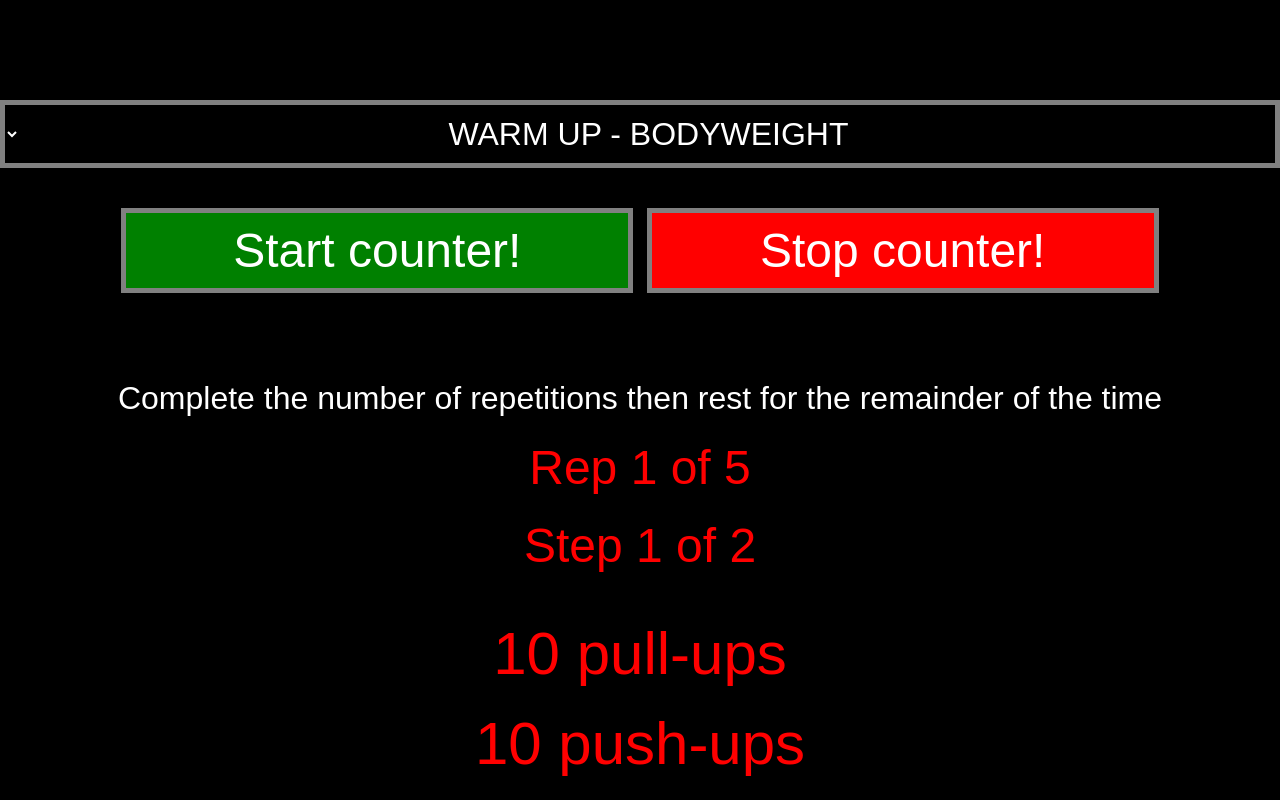
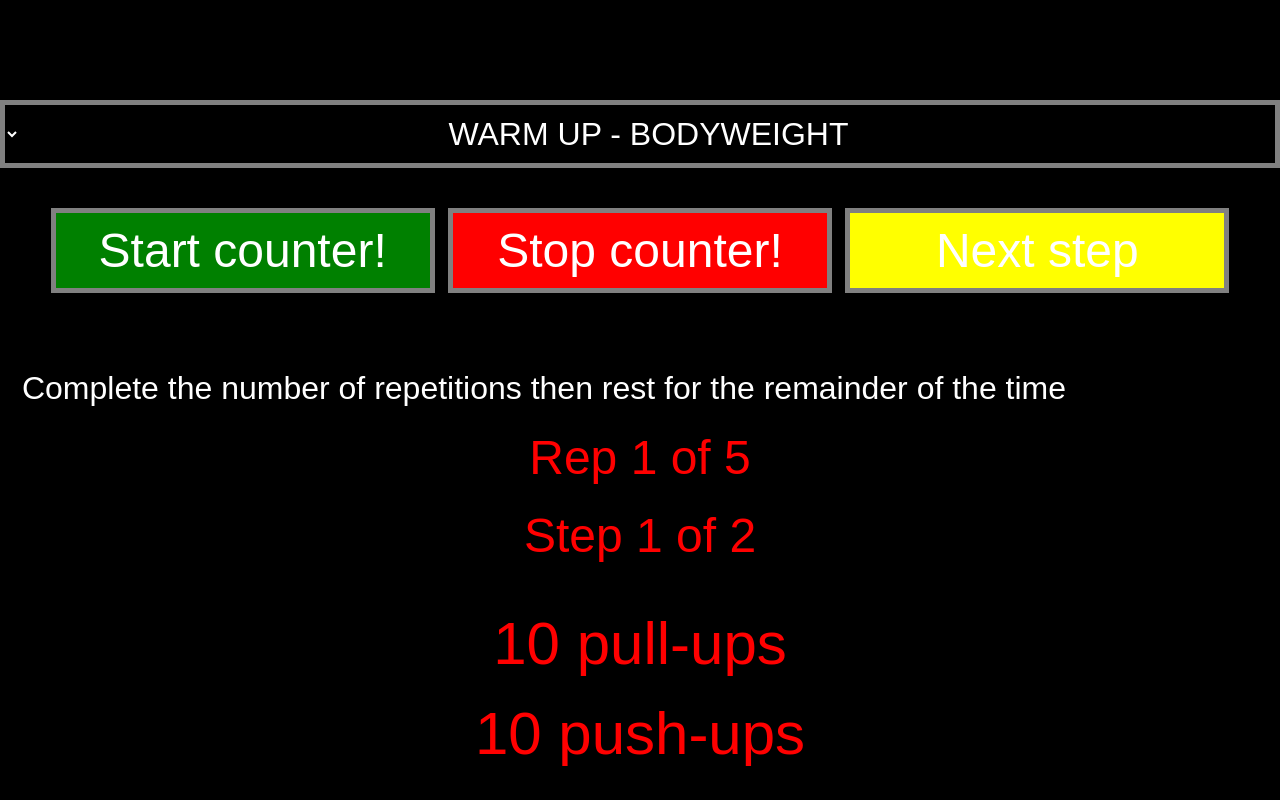
Before and after one commit to samuele-mattiuzzo/timed-routines, a plain HTML site: page index.html in a window 1280 px wide. Both pictures are taken after a click on the button "Start counter!". Shown: the top 800 px of the page. Drawn offline with Linux system fonts and the light colour scheme.

Commit message:
WIP get next

```diff
--- a/index.html
+++ b/index.html
@@ -12,6 +12,7 @@
             <select id="routinesList"></select>
             <button id="startBtn">Start counter!</button>
             <button id="stopBtn">Stop counter!</button>
+            <button id="nextBtn">Next step</button>
         </div>
 
         <div class="info">
--- a/script.js
+++ b/script.js
@@ -7,6 +7,7 @@ window.onload = function() {
         myTimer,
         start = document.getElementById("startBtn"),
         stop = document.getElementById("stopBtn"),
+        next = document.getElementById("nextBtn"),
         routinesList = document.getElementById("routinesList"),
         timer = document.getElementById("timer"),
         routineEl = document.getElementById("routine"),
@@ -50,13 +51,24 @@ window.onload = function() {
     }
 
     function nextStep() {
+        // increments the step by one
+
+        current_step = current_step + 1;
+
+        //
 
     }
 
     function startRoutine() {
     	if (current_step < current_routine['num_steps']) {
             updateStep();
-            myTimer = setInterval(myCounter, 1000);
+            if (current_routine['has_timer'] == true) {
+                // it's a timed routine
+                myTimer = setInterval(myCounter, 1000);
+            } else {
+                // manual step through
+                doStep();
+            }
         }
     }
 
@@ -78,6 +90,10 @@ window.onload = function() {
         routineEl.innerHTML = 'ROUTINE COMPLETE';
     }
 
+    function doStep() {
+
+    }
+
     function myCounter() {
         // main counter function
         timer.innerHTML = ++c;
@@ -85,6 +101,7 @@ window.onload = function() {
             // clear timer
             clearInterval(myTimer);
 
+            doStep();
             // next repetition
             current_rep += 1;
 
--- a/style.css
+++ b/style.css
@@ -37,25 +37,30 @@ button, select {
 #routinesList,
 #startBtn,
 #stopBtn,
-#description {
+#nextBtn {
     display: block;
     margin-top: 40px;
     width: 100%;
 }
 
 #startBtn,
-#stopBtn {
+#stopBtn,
+#nextBtn {
     display: inline-block;
-    width: 40%;
+    width: 30%;
 }
 
 #description {
     color: white;
+    display: block;
     font-size: 32px;
+    margin-top: 30px;
+    width: 85%;
 }
 
 #startBtn { background-color: green; }
 #stopBtn { background-color: red; }
+#nextBtn { background-color: yellow; }
 
 #routine {
     font-size: 60px;
```
